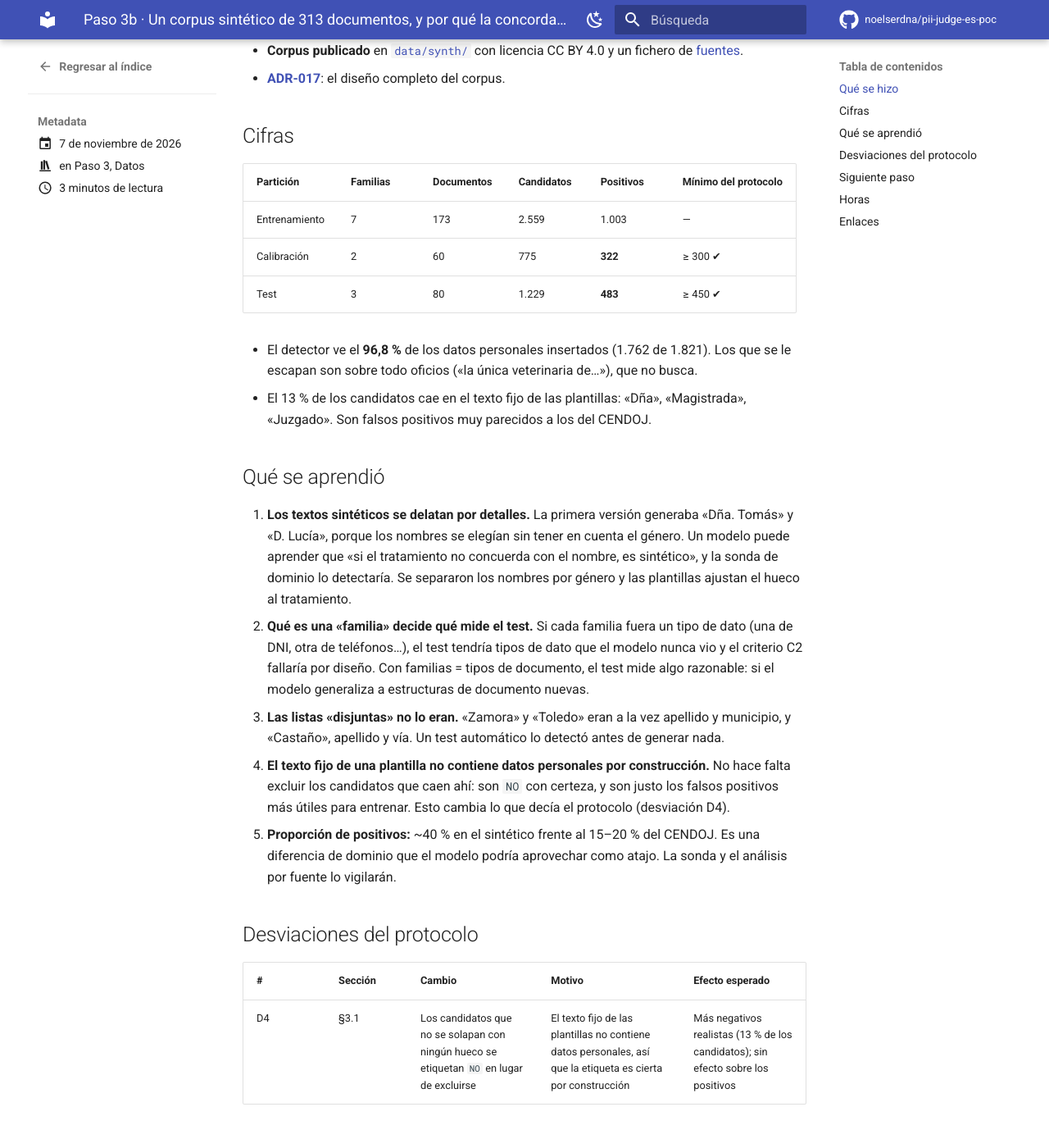
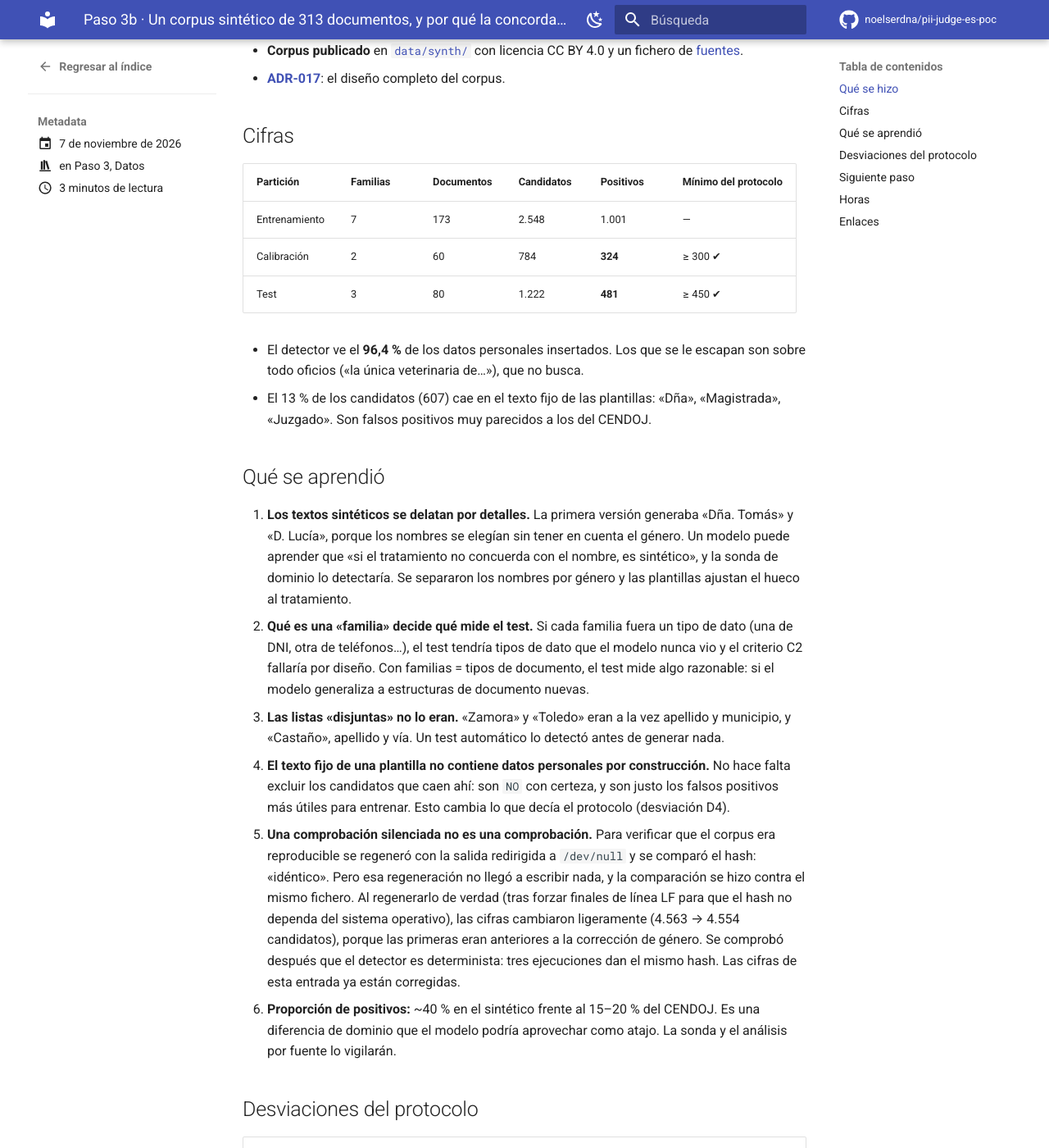
Before and after one commit to noelserdna/pii-judge-es-poc, an MkDocs documentation site: the page built from docs/blog/posts/2026-11-07-sinteticos.md, in a window 1280 px wide and 1400 px high, scrolled down 591 px. Shown: the whole window at 82% size. Built offline with MkDocs 1.6.1 and Material for MkDocs 9.7.7, drawn with Linux system fonts in a browser that asks for light colours; comment, search, counter and statistics services are not loaded.

Commit message:
fix: corpus sintético regenerado con LF y cifras corregidas (4.554 candidatos; 1.001/324/481 positivos) #4
Las cifras anteriores procedían de una regeneración anterior a la concordancia de
género; la comprobación de reproducibilidad se había hecho con la salida silenciada
y no era válida. El detector es determinista (3 ejecuciones, mismo hash).

Co-Authored-By: Claude Opus 5.5 <noreply@anthropic.com>

```diff
--- a/docs/blog/posts/2026-11-07-sinteticos.md
+++ b/docs/blog/posts/2026-11-07-sinteticos.md
@@ -23,12 +23,12 @@ Hay ya un corpus sintético completo: 12 tipos de documento judicial inventados,
 
 | Partición | Familias | Documentos | Candidatos | Positivos | Mínimo del protocolo |
 |---|---|---|---|---|---|
-| Entrenamiento | 7 | 173 | 2.559 | 1.003 | — |
-| Calibración | 2 | 60 | 775 | **322** | ≥ 300 ✔ |
-| Test | 3 | 80 | 1.229 | **483** | ≥ 450 ✔ |
+| Entrenamiento | 7 | 173 | 2.548 | 1.001 | — |
+| Calibración | 2 | 60 | 784 | **324** | ≥ 300 ✔ |
+| Test | 3 | 80 | 1.222 | **481** | ≥ 450 ✔ |
 
-- El detector ve el **96,8 %** de los datos personales insertados (1.762 de 1.821). Los que se le escapan son sobre todo oficios («la única veterinaria de…»), que no busca.
-- El 13 % de los candidatos cae en el texto fijo de las plantillas: «Dña», «Magistrada», «Juzgado». Son falsos positivos muy parecidos a los del CENDOJ.
+- El detector ve el **96,4 %** de los datos personales insertados. Los que se le escapan son sobre todo oficios («la única veterinaria de…»), que no busca.
+- El 13 % de los candidatos (607) cae en el texto fijo de las plantillas: «Dña», «Magistrada», «Juzgado». Son falsos positivos muy parecidos a los del CENDOJ.
 
 ## Qué se aprendió
 
@@ -36,7 +36,8 @@ Hay ya un corpus sintético completo: 12 tipos de documento judicial inventados,
 2. **Qué es una «familia» decide qué mide el test.** Si cada familia fuera un tipo de dato (una de DNI, otra de teléfonos…), el test tendría tipos de dato que el modelo nunca vio y el criterio C2 fallaría por diseño. Con familias = tipos de documento, el test mide algo razonable: si el modelo generaliza a estructuras de documento nuevas.
 3. **Las listas «disjuntas» no lo eran.** «Zamora» y «Toledo» eran a la vez apellido y municipio, y «Castaño», apellido y vía. Un test automático lo detectó antes de generar nada.
 4. **El texto fijo de una plantilla no contiene datos personales por construcción.** No hace falta excluir los candidatos que caen ahí: son `NO` con certeza, y son justo los falsos positivos más útiles para entrenar. Esto cambia lo que decía el protocolo (desviación D4).
-5. **Proporción de positivos:** ~40 % en el sintético frente al 15–20 % del CENDOJ. Es una diferencia de dominio que el modelo podría aprovechar como atajo. La sonda y el análisis por fuente lo vigilarán.
+5. **Una comprobación silenciada no es una comprobación.** Para verificar que el corpus era reproducible se regeneró con la salida redirigida a `/dev/null` y se comparó el hash: «idéntico». Pero esa regeneración no llegó a escribir nada, y la comparación se hizo contra el mismo fichero. Al regenerarlo de verdad (tras forzar finales de línea LF para que el hash no dependa del sistema operativo), las cifras cambiaron ligeramente (4.563 → 4.554 candidatos), porque las primeras eran anteriores a la corrección de género. Se comprobó después que el detector es determinista: tres ejecuciones dan el mismo hash. Las cifras de esta entrada ya están corregidas.
+6. **Proporción de positivos:** ~40 % en el sintético frente al 15–20 % del CENDOJ. Es una diferencia de dominio que el modelo podría aprovechar como atajo. La sonda y el análisis por fuente lo vigilarán.
 
 ## Desviaciones del protocolo
 
```
Also changed, not shown: docs/decisiones/ADR-017-sinteticos.md (+1 -1 lines), docs/index.md (+2 -2 lines), 1 other file.
